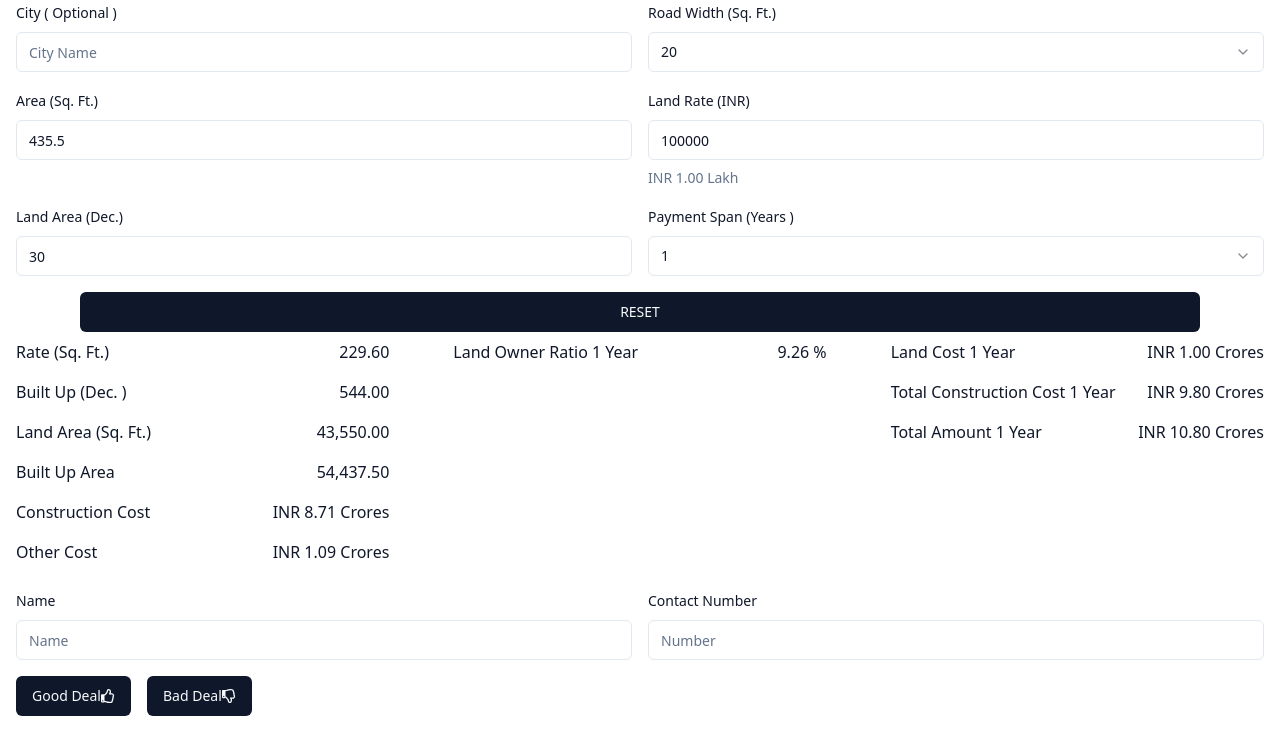
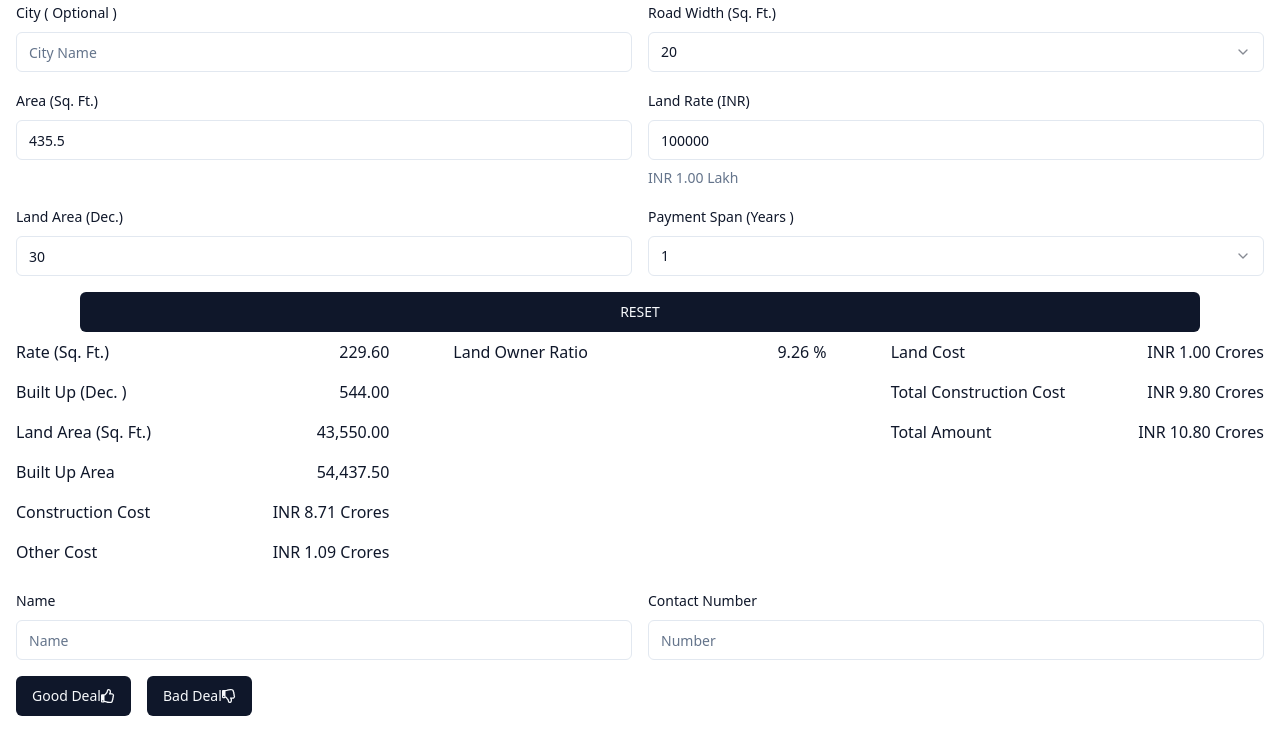
Before and after one commit to PrinceBaghel258025/techno-ts, a React (Create React App) app: page / in a window 1280 px wide. Shown: the top 754 px of the page. Built offline with nearby package versions, Linux system fonts and the light colour scheme.

Commit message:
fix: removed year from output fields label

```diff
--- a/src/components/OutputFieldsTable/OutPutFields.tsx
+++ b/src/components/OutputFieldsTable/OutPutFields.tsx
@@ -42,6 +42,7 @@ function OutPutFields({data, paymentSpan}: Props) {
             );
           })}
       </div>
+        {/* Land Owner Ratio */}
       <div className='flex flex-col  md:w-4/12'>
         {filteredOnPaymentSpan
           .filter((obj) => obj.name.includes('Ratio'))
@@ -51,12 +52,13 @@ function OutPutFields({data, paymentSpan}: Props) {
                 className=" flex justify-between px-4 py-2 text-left"
                 key={obj.name}
               >
-                <p>{obj.name}</p>
+                <p>{obj.name.split(" ").reverse().slice(2).reverse().join(" ")}</p>
                 <p>{obj.value} %</p>
               </div>
             );
           })}
       </div>
+        {/* Year Based Cost  */}
       <div className='flex flex-col md:w-4/12'>
         {filteredOnPaymentSpan
           .filter((obj) => !obj.name.includes('Ratio'))
@@ -66,7 +68,7 @@ function OutPutFields({data, paymentSpan}: Props) {
                 className=" flex justify-between px-4 py-2 text-left"
                 key={obj.name}
               >
-                <p>{obj.name}</p>
+                <p>{obj.name.split(" ").reverse().slice(2).reverse().join(" ")}</p>
                 <p>{convertToLakh(obj.value)}</p>
               </div>
             );
```
